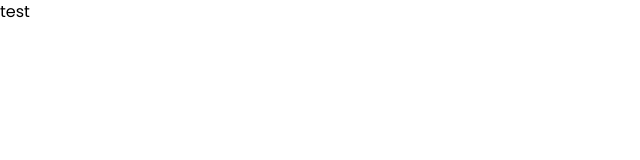
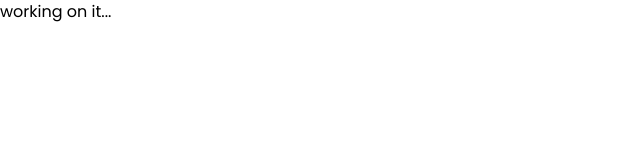
Before and after one commit to udara-neminda-chandrawansa/tele-tech-electronics, a plain HTML site: page dash/index.html in a window 1280 px wide. Shown: the full height of the page, 0-640 px from the left. Drawn offline with nearby package versions, Linux system fonts and the light colour scheme; files that its build step writes are made by us from their sources.

Commit message:
test commit

```diff
--- a/dash/index.html
+++ b/dash/index.html
@@ -11,6 +11,6 @@
     <link rel="stylesheet" href="styles/login.css">
 </head>
 <body>
-    test
+    working on it...
 </body>
 </html>
```
